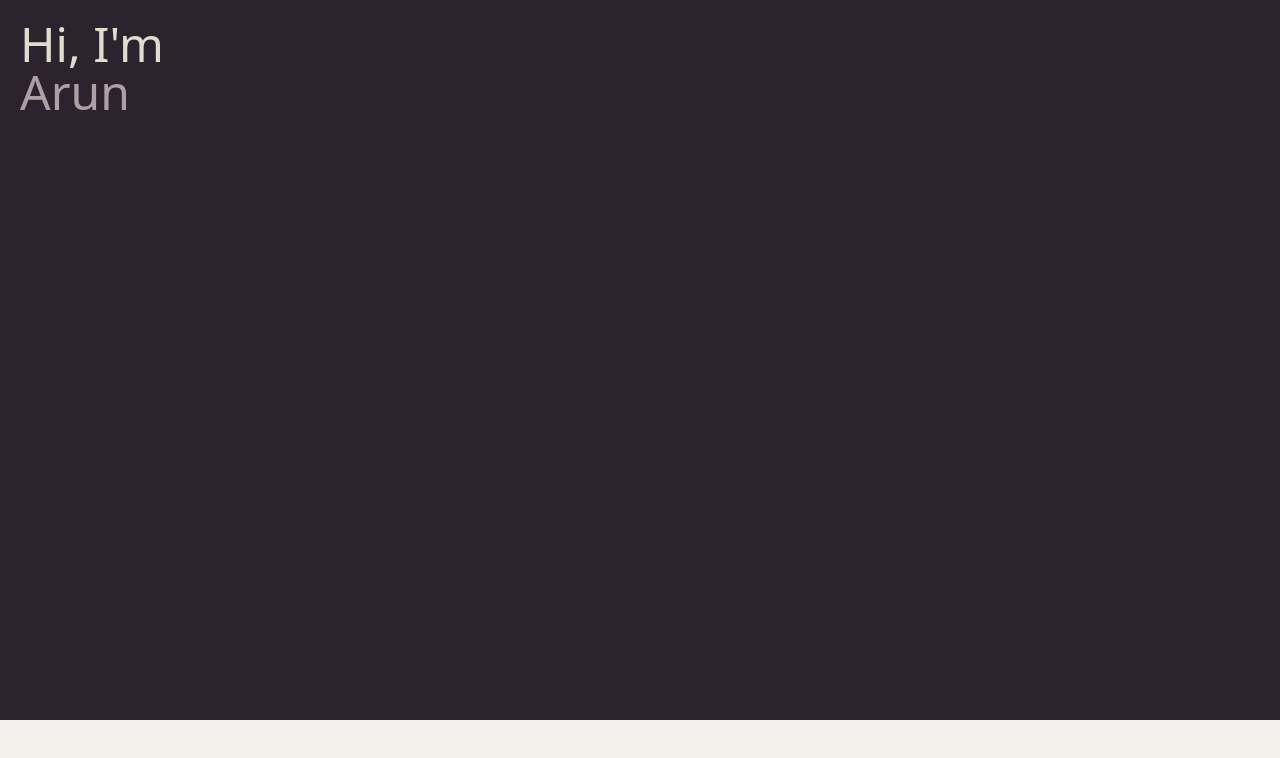
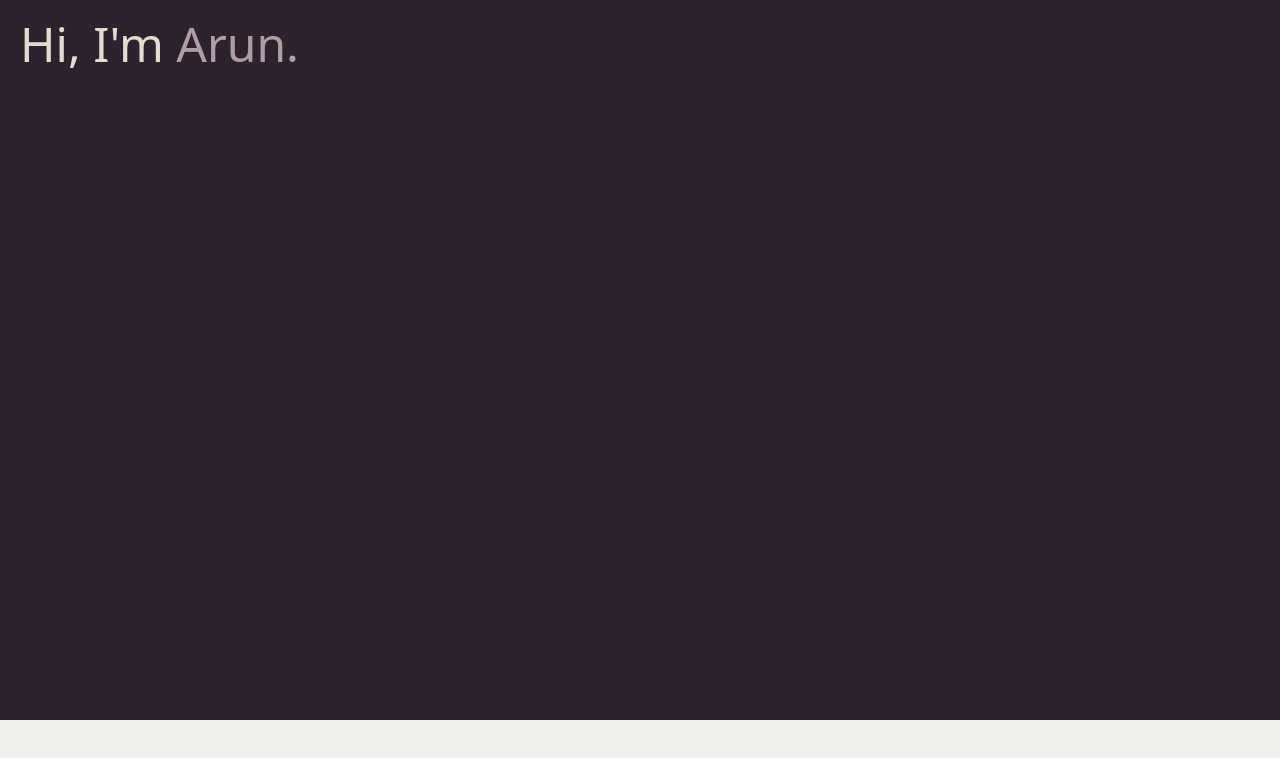
Before and after one commit to ArunJ98/personal-website-v2, a Next.js app: page / in a window 1280 px wide. Shown: the top 758 px of the page. Built offline with nearby package versions, Linux system fonts and the light colour scheme.

Commit message:
flexbox intro

```diff
--- a/components/Splash.tsx
+++ b/components/Splash.tsx
@@ -3,9 +3,9 @@ import React from 'react';
 export default function Splash() {
     return (
         <div className="bg-secondary h-vh90">
-            <div className="p-5 text-5xl flex-row">
-                <div className="text-secondary"> Hi, I'm </div>
-                <div className="text-accent"> Arun </div>
+            <div className="p-5 text-5xl flex flex-row">
+                <p className="text-secondary"> Hi, I'm&#160; </p>
+                <p className="text-accent"> Arun. </p>
             </div>
         </div>
     )
```
